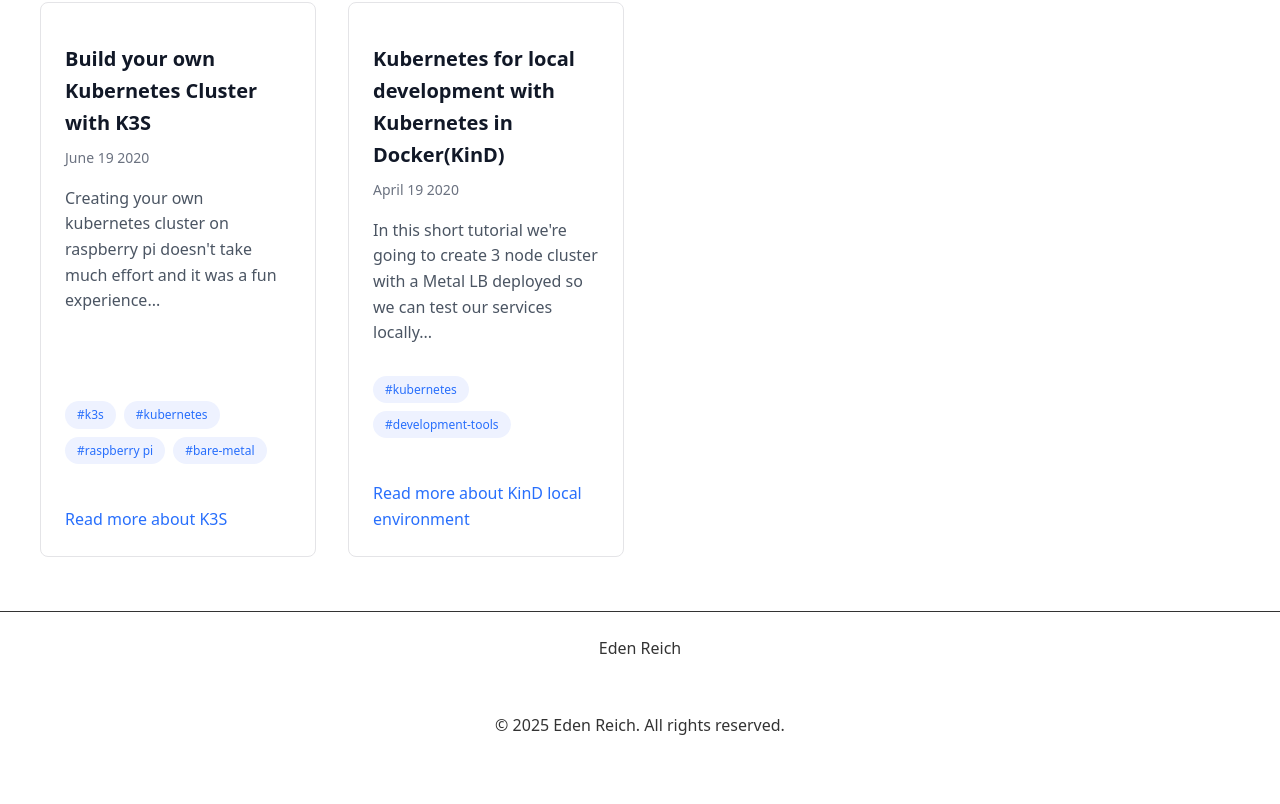
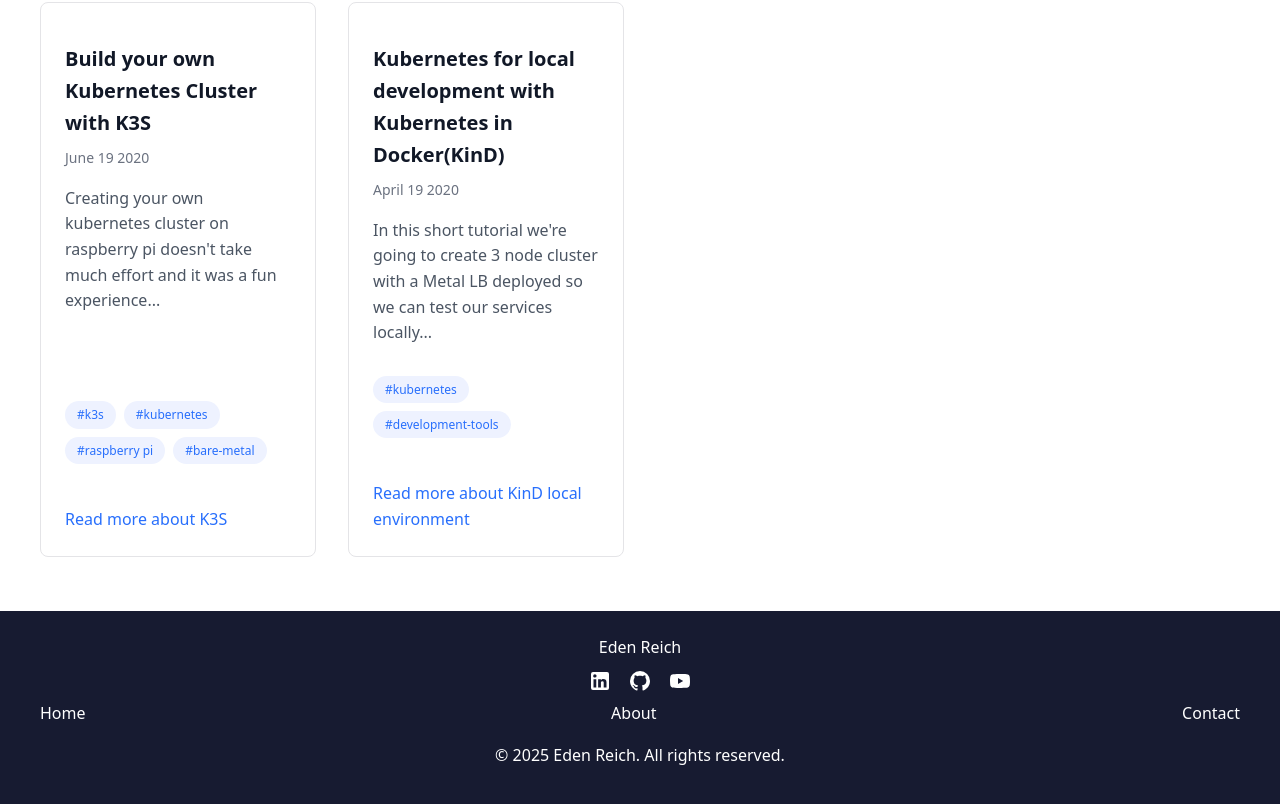
Before and after one commit to edenreich/engineering-blog, a Next.js app: page / in a window 1280 px wide. Shown: the part 2301-3105 px from the top of the page. Before the commit the page ends 3080 px from the top, so only its background shows below. Built offline with nearby package versions, Linux system fonts and the light colour scheme.

Commit message:
style: Update footer component and styles for improved layout and social media links
Signed-off-by: Eden Reich <eden.reich@gmail.com>

```diff
--- a/components/Footer.tsx
+++ b/components/Footer.tsx
@@ -4,84 +4,85 @@ export default function Footer() {
   const currentYear = new Date().getFullYear();
 
   return (
-    <footer className="border-t py-8 mt-12">
+    <footer className="py-10 mt-12" style={{ backgroundColor: 'var(--footer-bg-color)', color: 'var(--footer-text-color)' }}>
       <div className="blog-container">
         <div className="flex flex-col items-center text-center">
-          <div className="mb-4 font-medium">
+          <div className="mb-4 font-medium text-xl" style={{ color: 'var(--footer-text-color)' }}>
             Eden Reich
           </div>
 
-          <div className="flex space-x-4 mb-6">
-            <Link
-              href="https://twitter.com/Eden68659190"
-              target="_blank"
-              rel="noopener noreferrer"
-              className="text-gray-600 hover:text-gray-900"
-              aria-label="Link to my Twitter account"
-            >
-              <svg xmlns="http://www.w3.org/2000/svg" viewBox="0 0 24 24" fill="currentColor" className="w-5 h-5">
-                <path d="M22.46,6C21.69,6.35 20.86,6.58 20,6.69C20.88,6.16 21.56,5.32 21.88,4.31C21.05,4.81 20.13,5.16 19.16,5.36C18.37,4.5 17.26,4 16,4C13.65,4 11.73,5.92 11.73,8.29C11.73,8.63 11.77,8.96 11.84,9.27C8.28,9.09 5.11,7.38 3,4.79C2.63,5.42 2.42,6.16 2.42,6.94C2.42,8.43 3.17,9.75 4.33,10.5C3.62,10.5 2.96,10.3 2.38,10C2.38,10 2.38,10 2.38,10.03C2.38,12.11 3.86,13.85 5.82,14.24C5.46,14.34 5.08,14.39 4.69,14.39C4.42,14.39 4.15,14.36 3.89,14.31C4.43,16 6,17.26 7.89,17.29C6.43,18.45 4.58,19.13 2.56,19.13C2.22,19.13 1.88,19.11 1.54,19.07C3.44,20.29 5.7,21 8.12,21C16,21 20.33,14.46 20.33,8.79C20.33,8.6 20.33,8.42 20.32,8.23C21.16,7.63 21.88,6.87 22.46,6Z" />
-              </svg>
-            </Link>
+          <div className="flex justify-center space-x-6 mb-6">
             <Link
               href="https://www.linkedin.com/in/eden-reich-411020100/"
               target="_blank"
               rel="noopener noreferrer"
-              className="text-gray-600 hover:text-gray-900"
-              aria-label="Link to my Linkedin account"
+              className="social-icon"
+              aria-label="LinkedIn"
+              style={{ display: 'flex', width: '40px', height: '40px', justifyContent: 'center', alignItems: 'center' }}
             >
-              <svg xmlns="http://www.w3.org/2000/svg" viewBox="0 0 24 24" fill="currentColor" className="w-5 h-5">
+              <svg xmlns="http://www.w3.org/2000/svg" viewBox="0 0 24 24" fill="currentColor" width="24" height="24">
                 <path d="M19,3A2,2 0 0,1 21,5V19A2,2 0 0,1 19,21H5A2,2 0 0,1 3,19V5A2,2 0 0,1 5,3H19M18.5,18.5V13.2A3.26,3.26 0 0,0 15.24,9.94C14.39,9.94 13.4,10.46 12.92,11.24V10.13H10.13V18.5H12.92V13.57C12.92,12.8 13.54,12.17 14.31,12.17A1.4,1.4 0 0,1 15.71,13.57V18.5H18.5M6.88,8.56A1.68,1.68 0 0,0 8.56,6.88C8.56,5.95 7.81,5.19 6.88,5.19A1.69,1.69 0 0,0 5.19,6.88C5.19,7.81 5.95,8.56 6.88,8.56M8.27,18.5V10.13H5.5V18.5H8.27Z" />
-              </svg>
-            </Link>
-            <Link
-              href="https://www.instagram.com/eden.reich.7/"
-              target="_blank"
-              rel="noopener noreferrer"
-              className="text-gray-600 hover:text-gray-900"
-              aria-label="Link to my Instagram account"
-            >
-              <svg xmlns="http://www.w3.org/2000/svg" viewBox="0 0 24 24" fill="currentColor" className="w-5 h-5">
-                <path d="M7.8,2H16.2C19.4,2 22,4.6 22,7.8V16.2A5.8,5.8 0 0,1 16.2,22H7.8C4.6,22 2,19.4 2,16.2V7.8A5.8,5.8 0 0,1 7.8,2M7.6,4A3.6,3.6 0 0,0 4,7.6V16.4C4,18.39 5.61,20 7.6,20H16.4A3.6,3.6 0 0,0 20,16.4V7.6C20,5.61 18.39,4 16.4,4H7.6M17.25,5.5A1.25,1.25 0 0,1 18.5,6.75A1.25,1.25 0 0,1 17.25,8A1.25,1.25 0 0,1 16,6.75A1.25,1.25 0 0,1 17.25,5.5M12,7A5,5 0 0,1 17,12A5,5 0 0,1 12,17A5,5 0 0,1 7,12A5,5 0 0,1 12,7M12,9A3,3 0 0,0 9,12A3,3 0 0,0 12,15A3,3 0 0,0 15,12A3,3 0 0,0 12,9Z" />
               </svg>
             </Link>
             <Link
               href="https://github.com/edenreich"
               target="_blank"
               rel="noopener noreferrer"
-              className="text-gray-600 hover:text-gray-900"
-              aria-label="Link to my Github account"
+              className="social-icon"
+              aria-label="GitHub"
+              style={{ display: 'flex', width: '40px', height: '40px', justifyContent: 'center', alignItems: 'center' }}
             >
-              <svg xmlns="http://www.w3.org/2000/svg" viewBox="0 0 24 24" fill="currentColor" className="w-5 h-5">
+              <svg xmlns="http://www.w3.org/2000/svg" viewBox="0 0 24 24" fill="currentColor" width="24" height="24">
                 <path d="M12,2A10,10 0 0,0 2,12C2,16.42 4.87,20.17 8.84,21.5C9.34,21.58 9.5,21.27 9.5,21C9.5,20.77 9.5,20.14 9.5,19.31C6.73,19.91 6.14,17.97 6.14,17.97C5.68,16.81 5.03,16.5 5.03,16.5C4.12,15.88 5.1,15.9 5.1,15.9C6.1,15.97 6.63,16.93 6.63,16.93C7.5,18.45 8.97,18 9.54,17.76C9.63,17.11 9.89,16.67 10.17,16.42C7.95,16.17 5.62,15.31 5.62,11.5C5.62,10.39 6,9.5 6.65,8.79C6.55,8.54 6.2,7.5 6.75,6.15C6.75,6.15 7.59,5.88 9.5,7.17C10.29,6.95 11.15,6.84 12,6.84C12.85,6.84 13.71,6.95 14.5,7.17C16.41,5.88 17.25,6.15 17.25,6.15C17.8,7.5 17.45,8.54 17.35,8.79C18,9.5 18.38,10.39 18.38,11.5C18.38,15.32 16.04,16.16 13.81,16.41C14.17,16.72 14.5,17.33 14.5,18.26C14.5,19.6 14.5,20.68 14.5,21C14.5,21.27 14.66,21.59 15.17,21.5C19.14,20.16 22,16.42 22,12A10,10 0 0,0 12,2Z" />
               </svg>
             </Link>
             <Link
-              href="https://www.facebook.com/eden.reich.7/"
+              href="https://www.youtube.com/@edenr1988"
               target="_blank"
               rel="noopener noreferrer"
-              className="text-gray-600 hover:text-gray-900"
-              aria-label="Link to my Facebook account"
+              className="social-icon"
+              aria-label="YouTube"
+              style={{ display: 'flex', width: '40px', height: '40px', justifyContent: 'center', alignItems: 'center' }}
             >
-              <svg xmlns="http://www.w3.org/2000/svg" viewBox="0 0 24 24" fill="currentColor" className="w-5 h-5">
-                <path d="M12 2.04C6.5 2.04 2 6.53 2 12.06C2 17.06 5.66 21.21 10.44 21.96V14.96H7.9V12.06H10.44V9.85C10.44 7.34 11.93 5.96 14.22 5.96C15.31 5.96 16.45 6.15 16.45 6.15V8.62H15.19C13.95 8.62 13.56 9.39 13.56 10.18V12.06H16.34L15.89 14.96H13.56V21.96A10 10 0 0 0 22 12.06C22 6.53 17.5 2.04 12 2.04Z" />
+              <svg xmlns="http://www.w3.org/2000/svg" viewBox="0 0 24 24" fill="currentColor" width="24" height="24">
+                <path d="M10,15L15.19,12L10,9V15M21.56,7.17C21.69,7.64 21.78,8.27 21.84,9.07C21.91,9.87 21.94,10.56 21.94,11.16L22,12C22,14.19 21.84,15.8 21.56,16.83C21.31,17.73 20.73,18.31 19.83,18.56C19.36,18.69 18.5,18.78 17.18,18.84C15.88,18.91 14.69,18.94 13.59,18.94L12,19C7.81,19 5.2,18.84 4.17,18.56C3.27,18.31 2.69,17.73 2.44,16.83C2.31,16.36 2.22,15.73 2.16,14.93C2.09,14.13 2.06,13.44 2.06,12.84L2,12C2,9.81 2.16,8.2 2.44,7.17C2.69,6.27 3.27,5.69 4.17,5.44C4.64,5.31 5.5,5.22 6.82,5.16C8.12,5.09 9.31,5.06 10.41,5.06L12,5C16.19,5 18.8,5.16 19.83,5.44C20.73,5.69 21.31,6.27 21.56,7.17Z" />
               </svg>
             </Link>
           </div>
 
-          <div className="nav-links flex space-x-6 mb-4">
-            <Link href="/" className="nav-link">
+          <nav className="mb-6 w-full">
+            <ul className="flex justify-between max-w-xs mx-auto">
+              <li>
+                <Link
+                  href="/"
+                  className="hover:underline"
+                  style={{ color: 'var(--footer-text-color)' }}
+                >
                   Home
                 </Link>
-            <Link href="/about" className="nav-link">
+              </li>
+              <li>
+                <Link
+                  href="/about"
+                  className="hover:underline"
+                  style={{ color: 'var(--footer-text-color)' }}
+                >
                   About
                 </Link>
-            <Link href="/contact" className="nav-link">
+              </li>
+              <li>
+                <Link
+                  href="/contact"
+                  className="hover:underline"
+                  style={{ color: 'var(--footer-text-color)' }}
+                >
                   Contact
                 </Link>
-          </div>
+              </li>
+            </ul>
+          </nav>
 
-          <p className="text-sm text-gray-500">
+          <p className="text-sm" style={{ color: 'var(--footer-text-color)' }}>
             © {currentYear} Eden Reich. All rights reserved.
           </p>
         </div>
--- a/styles/globals.css
+++ b/styles/globals.css
@@ -37,9 +37,22 @@
   --code-block-bg-color: #151515;
 
   /* Navigation colors */
-  --nav-bg-color: #000000;
+  --nav-bg-color: #171B31;
   --nav-text-color: #ffffff;
   --nav-hover-color: #e5e5e5;
+
+  /* Footer colors */
+  --footer-bg-color: #171B31;
+  --footer-text-color: #ffffff;
+  --footer-link-hover-color: #e5e5e5;
+  --footer-border-color: #2d3246;
+
+  /* Social media hover colors */
+  --twitter-hover-color: #1DA1F2;
+  --linkedin-hover-color: #0077B5;
+  --instagram-hover-color: #E1306C;
+  --github-hover-color: #c9d1d9;
+  --facebook-hover-color: #4267B2;
 
   /* Shadow colors */
   --shadow-color: rgba(0, 0, 0, 0.1);
@@ -505,3 +518,33 @@ code.hljs {
   color: #475569;
   text-decoration: none;
 }
+
+/* Footer specific styles */
+.social-icon {
+  color: var(--footer-text-color);
+  transition: color 0.3s ease;
+}
+
+.social-icon:hover {
+  text-decoration: none;
+}
+
+.social-icon[aria-label="Twitter"]:hover {
+  color: var(--twitter-hover-color);
+}
+
+.social-icon[aria-label="LinkedIn"]:hover {
+  color: var(--linkedin-hover-color);
+}
+
+.social-icon[aria-label="Instagram"]:hover {
+  color: var(--instagram-hover-color);
+}
+
+.social-icon[aria-label="GitHub"]:hover {
+  color: var(--github-hover-color);
+}
+
+.social-icon[aria-label="Facebook"]:hover {
+  color: var(--facebook-hover-color);
+}
```
Lines whose indentation alone changed are shown as unchanged.
